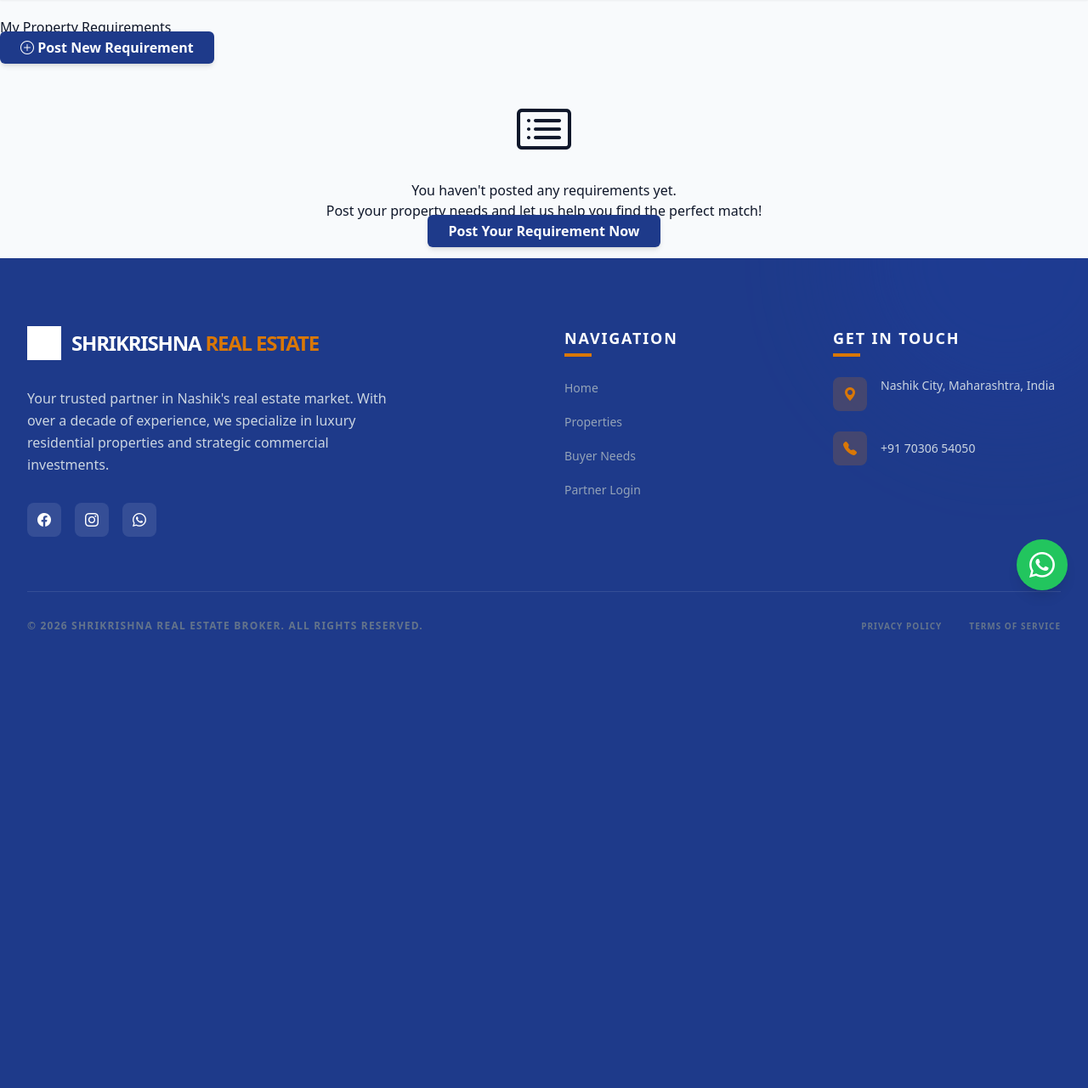
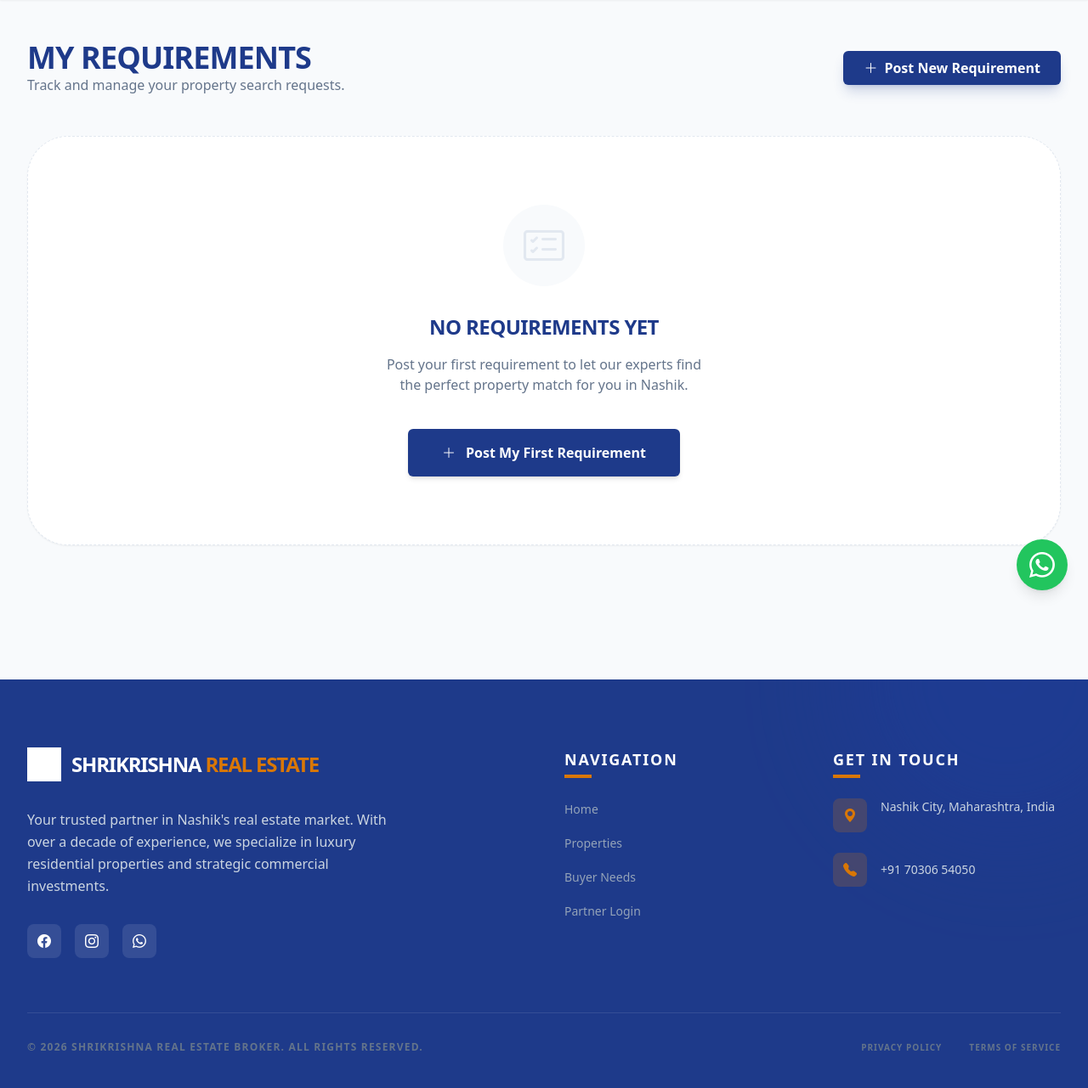
Before and after one commit to JAYANGOPALE/Shrikrishna-Real-Estate-Brokers-Website, a Flask app: page /requirements/my-requirements in a window 1280 px wide. Shown: the part 81-1362 px from the top of the page at 85% size. Before the commit the page ends 822 px from the top, so only its background shows below. Run offline with Flask 3, Linux system fonts and the light colour scheme; the visitor is signed in with stand-in values (Sample User, id 1); some libraries are stand-ins or nearby versions.

Commit message:
Updated some features

```diff
--- a/templates/my_requirements.html
+++ b/templates/my_requirements.html
@@ -1,78 +1,105 @@
 {% extends "base.html" %}
 
+{% block title %}My Requirements - Shrikrishna Real Estate{% endblock %}
+
 {% block content %}
-<div class="container mt-5">
-    <div class="d-flex justify-content-between align-items-center mb-4">
-        <h2>My Property Requirements</h2>
-        <a href="{{ url_for('requirement.post_requirement') }}" class="btn btn-primary">
-            <i class="bi bi-plus-circle"></i> Post New Requirement
+<div class="bg-slate-50 py-12 min-h-screen">
+    <div class="max-w-7xl mx-auto px-4 sm:px-6 lg:px-8">
+
+        <!-- Header Section -->
+        <div class="flex flex-col md:flex-row justify-between items-center mb-12 gap-6">
+            <div>
+                <h1 class="text-4xl font-black text-primary-900 tracking-tight uppercase">My Requirements</h1>
+                <p class="text-slate-500 font-medium">Track and manage your property search requests.</p>
+            </div>
+            <a href="{{ url_for('requirement.post_requirement') }}" class="btn-primary flex items-center gap-2 shadow-lg shadow-primary-900/20">
+                <i class="bi bi-plus-lg"></i> Post New Requirement
             </a>
         </div>
 
         {% if requirements %}
-    <div class="row">
+        <div class="grid grid-cols-1 md:grid-cols-2 gap-8">
             {% for req in requirements %}
-        <div class="col-md-6 mb-4">
-            <div class="card shadow-sm h-100 border-start border-4 {% if req.status == 'Pending' %}border-warning{% elif req.status == 'Contacted' %}border-info{% else %}border-success{% endif %}">
-                <div class="card-body">
-                    <div class="d-flex justify-content-between align-items-start mb-2">
-                        <h5 class="card-title text-primary">{{ req.requirement_type }} - {{ req.property_type }}</h5>
-                        <span class="badge {% if req.status == 'Pending' %}bg-warning text-dark{% elif req.status == 'Contacted' %}bg-info text-white{% else %}bg-success{% endif %}">
+            <div class="bg-white rounded-3xl p-8 border border-slate-100 shadow-sm hover:shadow-xl transition-all relative overflow-hidden group">
+                <!-- Status Badge -->
+                <div class="absolute top-0 right-0 px-4 py-1 rounded-bl-2xl text-[10px] font-black uppercase tracking-widest
+                    {% if req.status == 'Pending' %}bg-amber-100 text-amber-700
+                    {% elif req.status == 'Contacted' %}bg-primary-100 text-primary-700
+                    {% else %}bg-emerald-100 text-emerald-700{% endif %}">
                     {{ req.status }}
-                        </span>
                 </div>
 
-                    <p class="card-text mb-1"><strong>Location:</strong> {{ req.location }}</p>
-                    <p class="card-text mb-1"><strong>Budget:</strong> ₹{{ "{:,.0f}".format(req.budget_min) }} - ₹{{ "{:,.0f}".format(req.budget_max) }}</p>
-                    {% if req.bhk %}<p class="card-text mb-1"><strong>BHK:</strong> {{ req.bhk }}</p>{% endif %}
+                <div class="mb-6 flex items-center gap-3">
+                    <span class="text-xs font-bold text-amber-600 bg-amber-50 px-2 py-1 rounded tracking-tighter uppercase">{{ req.requirement_type }}</span>
+                    <span class="text-xs font-bold text-primary-600 bg-primary-50 px-2 py-1 rounded tracking-tighter uppercase">{{ req.property_type }}</span>
+                </div>
 
-                    {% if req.description %}
-                    <p class="card-text mt-2 text-muted small">{{ req.description[:150] }}{% if req.description|length > 150 %}...{% endif %}</p>
-                    {% endif %}
+                <h3 class="text-xl font-black text-primary-900 mb-4">{{ req.bhk }} BHK in {{ req.location }}</h3>
 
-                    <hr>
-                    <div class="d-flex justify-content-between align-items-center">
-                        <small class="text-muted">Posted on: {{ req.created_at.strftime('%d %b %Y') }}</small>
-                        <div class="btn-group">
-                            <a href="{{ url_for('requirement.edit_requirement', req_id=req.id) }}" class="btn btn-sm btn-outline-primary">Edit</a>
-                            <button type="button" class="btn btn-sm btn-outline-danger" data-bs-toggle="modal" data-bs-target="#deleteModal{{ req.id }}">
-                                Delete
-                            </button>
+                <div class="grid grid-cols-2 gap-4 mb-6 bg-slate-50 p-4 rounded-2xl">
+                    <div>
+                        <span class="text-[10px] font-bold text-slate-400 uppercase tracking-widest block mb-1">Budget Range</span>
+                        <span class="text-sm font-black text-primary-900">₹{{ "{:,.0f}".format(req.budget_min) }} - ₹{{ "{:,.0f}".format(req.budget_max) }}</span>
                     </div>
-                    </div>
-                </div>
+                    <div>
+                        <span class="text-[10px] font-bold text-slate-400 uppercase tracking-widest block mb-1">Posted On</span>
+                        <span class="text-sm font-black text-primary-900">{{ req.created_at.strftime('%d %b, %Y') }}</span>
                     </div>
                 </div>
 
-        <!-- Delete Confirmation Modal -->
-        <div class="modal fade" id="deleteModal{{ req.id }}" tabindex="-1">
-            <div class="modal-dialog">
-                <div class="modal-content">
-                    <div class="modal-header">
-                        <h5 class="modal-title text-danger">Confirm Delete</h5>
-                        <button type="button" class="btn-close" data-bs-dismiss="modal"></button>
+                {% if req.description %}
+                <p class="text-slate-500 text-sm mb-8 leading-relaxed italic line-clamp-2">"{{ req.description }}"</p>
+                {% endif %}
+
+                <div class="pt-6 border-t border-slate-50 flex items-center justify-between">
+                    <div class="flex gap-4">
+                        <a href="{{ url_for('requirement.edit_requirement', req_id=req.id) }}" class="text-primary-500 hover:text-primary-700 text-sm font-bold uppercase tracking-widest no-underline flex items-center gap-1">
+                            <i class="bi bi-pencil-square"></i> Edit
+                        </a>
+                        <button onclick="openDeleteModal('{{ req.id }}')" class="text-rose-400 hover:text-rose-600 text-sm font-bold uppercase tracking-widest flex items-center gap-1">
+                            <i class="bi bi-trash3"></i> Delete
+                        </button>
                     </div>
-                    <div class="modal-body">
-                        Are you sure you want to delete this requirement for {{ req.property_type }} in {{ req.location }}?
+                    <div class="text-[10px] font-bold text-slate-300 uppercase tracking-widest">ID: #REQ-{{ req.id }}</div>
                 </div>
-                    <div class="modal-footer">
-                        <button type="button" class="btn btn-secondary" data-bs-dismiss="modal">Cancel</button>
-                        <form action="{{ url_for('requirement.delete_req', req_id=req.id) }}" method="POST">
-                            <button type="submit" class="btn btn-danger">Delete</button>
+
+                <!-- Custom Delete Confirmation (Hidden by default) -->
+                <div id="delete-overlay-{{ req.id }}" class="hidden absolute inset-0 bg-primary-900/95 backdrop-blur-sm flex flex-col items-center justify-center p-8 text-center z-20">
+                    <i class="bi bi-exclamation-triangle text-amber-500 text-4xl mb-4"></i>
+                    <h4 class="text-white font-black uppercase mb-2">Confirm Delete?</h4>
+                    <p class="text-primary-200 text-xs mb-8">This action cannot be undone. Are you sure?</p>
+                    <div class="flex gap-4 w-full">
+                        <button onclick="closeDeleteModal('{{ req.id }}')" class="flex-1 bg-white/10 text-white py-3 rounded-xl text-xs font-black uppercase hover:bg-white/20 transition-all">Cancel</button>
+                        <form action="{{ url_for('requirement.delete_req', req_id=req.id) }}" method="POST" class="flex-1">
+                            <button type="submit" class="w-full bg-rose-500 text-white py-3 rounded-xl text-xs font-black uppercase hover:bg-rose-600 transition-all shadow-lg shadow-rose-900/40">Delete</button>
                         </form>
-                    </div>
                     </div>
                 </div>
             </div>
             {% endfor %}
         </div>
         {% else %}
-    <div class="text-center py-5">
-        <i class="bi bi-card-list text-muted" style="font-size: 4rem;"></i>
-        <h4 class="mt-3">You haven't posted any requirements yet.</h4>
-        <p class="text-muted">Post your property needs and let us help you find the perfect match!</p>
-        <a href="{{ url_for('requirement.post_requirement') }}" class="btn btn-primary mt-2">Post Your Requirement Now</a>
+        <div class="bg-white rounded-[3rem] p-20 text-center border border-dashed border-slate-200 shadow-sm">
+            <div class="w-24 h-24 bg-slate-50 rounded-full flex items-center justify-center mx-auto mb-8">
+                <i class="bi bi-card-checklist text-5xl text-slate-200"></i>
+            </div>
+            <h3 class="text-2xl font-black text-primary-900 mb-4 uppercase tracking-tight">No requirements yet</h3>
+            <p class="text-slate-500 max-w-sm mx-auto mb-10 font-medium">Post your first requirement to let our experts find the perfect property match for you in Nashik.</p>
+            <a href="{{ url_for('requirement.post_requirement') }}" class="btn-primary px-10 py-4 inline-flex items-center gap-3">
+                <i class="bi bi-plus-lg"></i> Post My First Requirement
+            </a>
         </div>
         {% endif %}
+
     </div>
+</div>
+
+<script>
+    function openDeleteModal(id) {
+        document.getElementById('delete-overlay-' + id).classList.remove('hidden');
+    }
+    function closeDeleteModal(id) {
+        document.getElementById('delete-overlay-' + id).classList.add('hidden');
+    }
+</script>
 {% endblock %}
```
Lines whose indentation alone changed are shown as unchanged.
